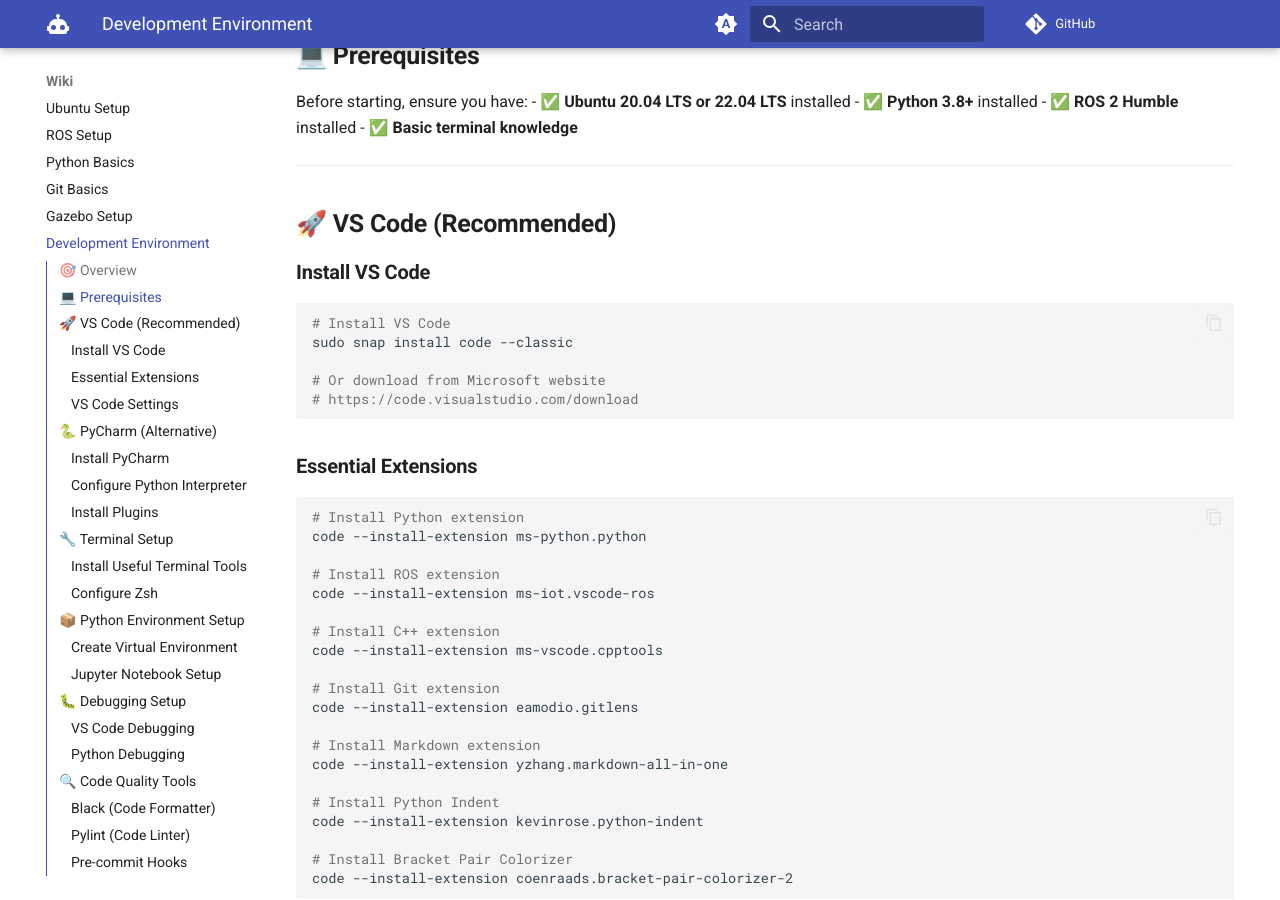
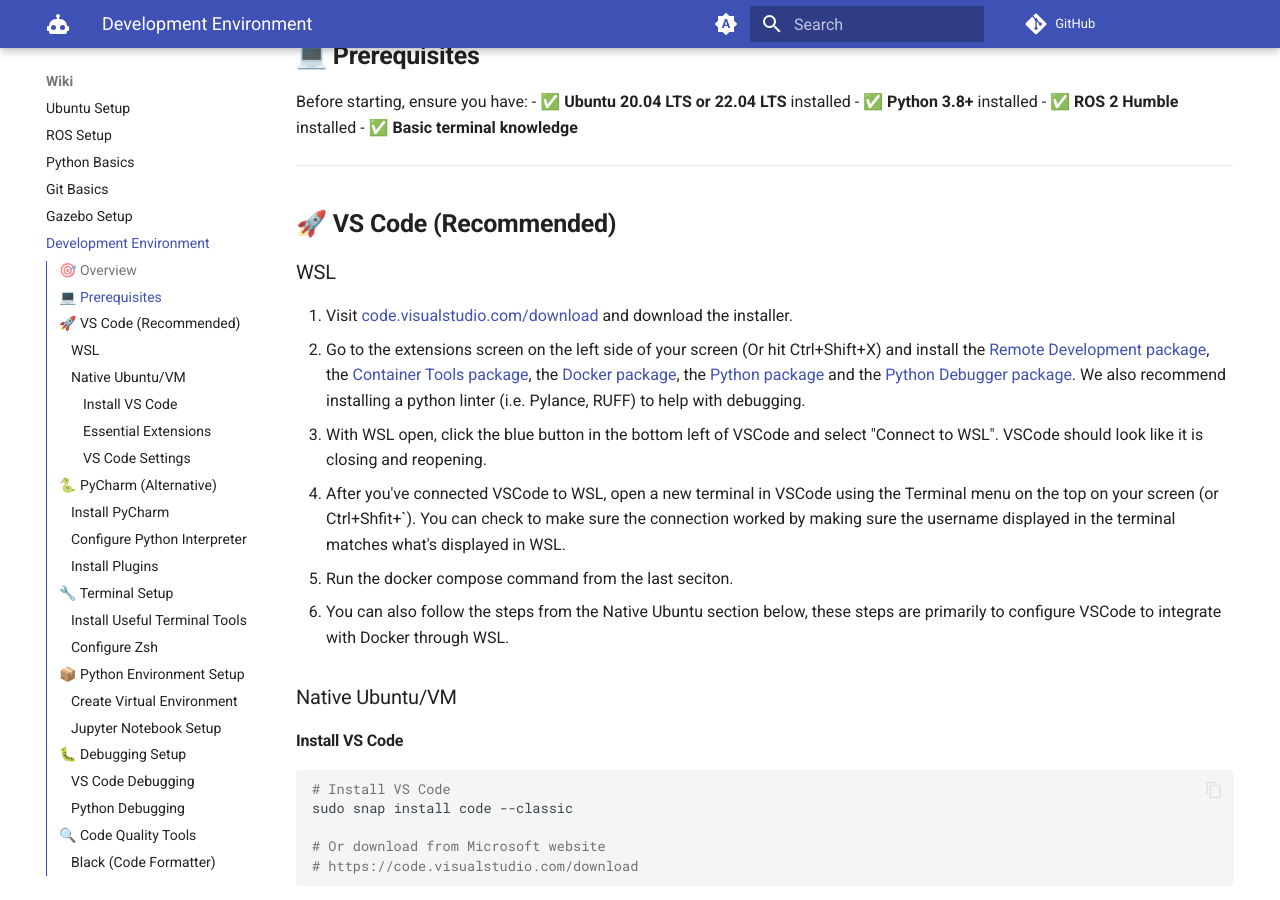
Before and after one commit to ENME480/enme480.github.io, an MkDocs documentation site: the page built from docs/dev-environment.md, in a window 1280 px wide and 900 px high, scrolled down 475 px. Built offline with MkDocs 1.6.1 and Material for MkDocs 9.7.7, drawn with Linux system fonts in a browser that asks for light colours; plug-ins that fetch from the network failed and are left out; comment, search, counter and statistics services are not loaded; the version menu is left out.

Commit message:
Added instructions for integrating VSCode with WSL

````diff
--- a/docs/dev-environment.md
+++ b/docs/dev-environment.md
@@ -28,7 +28,16 @@
 
 ## 🚀 **VS Code (Recommended)**
 
-### **Install VS Code**
+### WSL
+1. Visit [code.visualstudio.com/download](https://code.visualstudio.com/download) and download the installer.
+2. Go to the extensions screen on the left side of your screen (Or hit Ctrl+Shift+X) and install the [Remote Development package](https://marketplace.visualstudio.com/items?itemName=ms-vscode-remote.vscode-remote-extensionpack), the [Container Tools package](https://marketplace.visualstudio.com/items?itemName=ms-azuretools.vscode-containers), the [Docker package](https://marketplace.visualstudio.com/items?itemName=ms-azuretools.vscode-docker), the [Python package](https://marketplace.visualstudio.com/items?itemName=ms-python.python) and the [Python Debugger package](https://marketplace.visualstudio.com/items?itemName=ms-python.debugpy). We also recommend installing a python linter (i.e. Pylance, RUFF) to help with debugging.
+3. With WSL open, click the blue button in the bottom left of VSCode and select "Connect to WSL". VSCode should look like it is closing and reopening.
+4. After you've connected VSCode to WSL, open a new terminal in VSCode using the Terminal menu on the top on your screen (or Ctrl+Shfit+`). You can check to make sure the connection worked by making sure the username displayed in the terminal matches what's displayed in WSL.
+5. Run the docker compose command from the last seciton.
+6. You can also follow the steps from the Native Ubuntu section below, these steps are primarily to configure VSCode to integrate with Docker through WSL.
+
+### Native Ubuntu/VM
+####  **Install VS Code**
 ```bash
 # Install VS Code
 sudo snap install code --classic
@@ -37,7 +46,7 @@
 # https://code.visualstudio.com/download
 ```
 
-### **Essential Extensions**
+#### **Essential Extensions**
 ```bash
 # Install Python extension
 code --install-extension ms-python.python
@@ -61,7 +70,7 @@
 code --install-extension coenraads.bracket-pair-colorizer-2
 ```
 
-### **VS Code Settings**
+#### **VS Code Settings**
 ```json
 // .vscode/settings.json
 {
````
